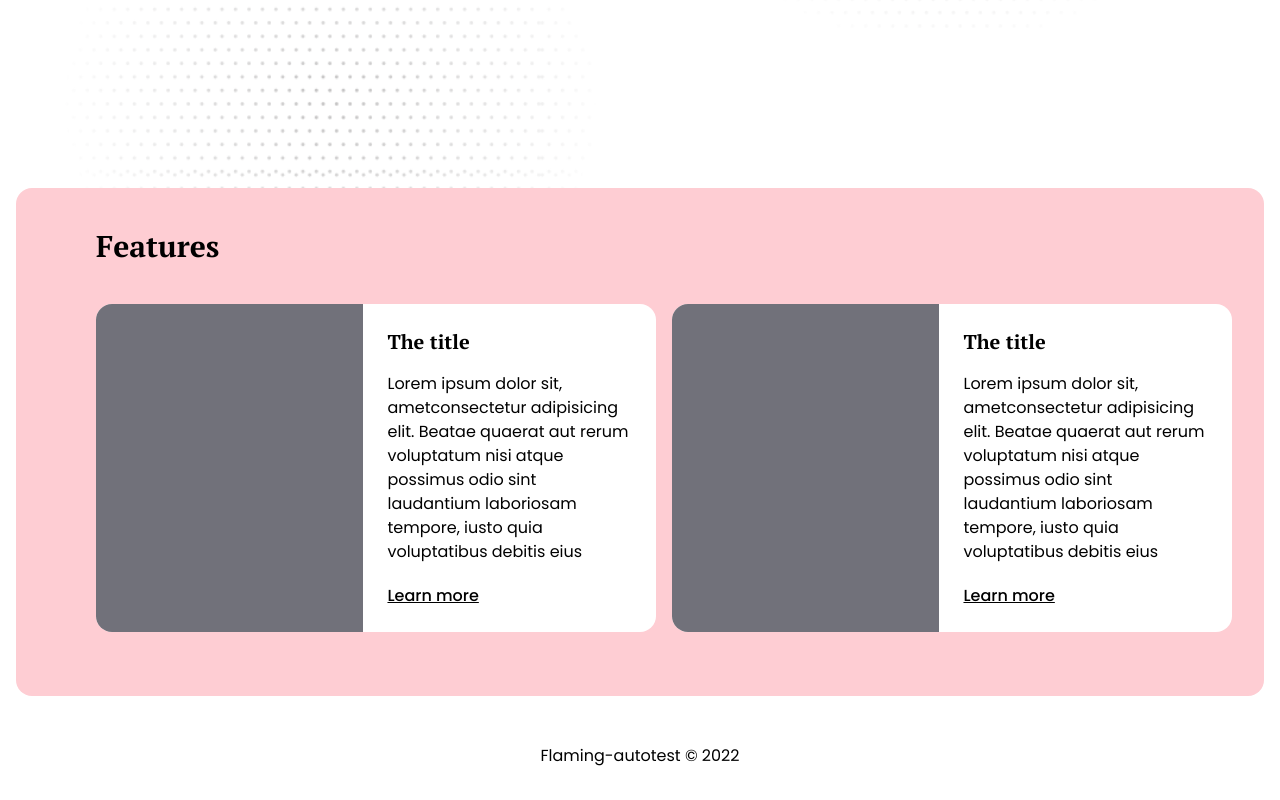
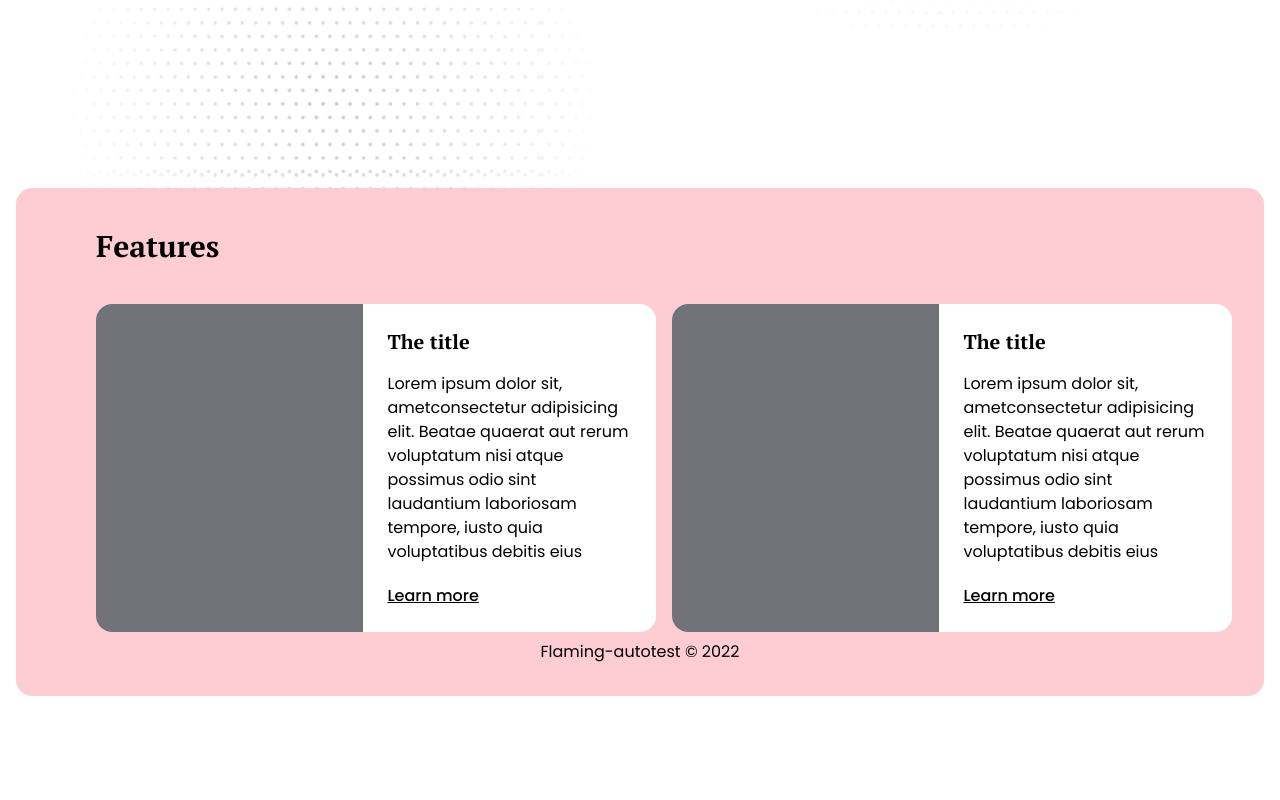
Before and after one commit to flamingautotest/front, a Next.js app: page / in a window 1280 px wide. Shown: the part 716-1516 px from the top of the page. After the commit the page ends 1492 px from the top, so only its background shows below. Built offline with nearby package versions, Linux system fonts and the light colour scheme.

Commit message:
fix: fix containers to fix them

```diff
--- a/components/Footer.js
+++ b/components/Footer.js
@@ -4,7 +4,7 @@ export default function Button(props) {
     } = props
 
     return (
-        <div className={['py-8 w-full mt-4 text-center', className].join(' ')}>
+        <div className={['py-8 w-full mt-4 text-center absolute bottom-0 left-0', className].join(' ')}>
             <span>Flaming-autotest © 2022</span>
         </div>
     )
--- a/pages/_app.js
+++ b/pages/_app.js
@@ -12,9 +12,11 @@ function Main({ Component, pageProps }) {
 					<meta name='description' content='Create automated integration tests based on swagger' />
 					<link rel='icon' href='/favicon.ico' />
 				</Head>
-				<Navbar />
-				<div className='max-w-screen-xl px-4 w-full mx-auto'>
-					<Component {...pageProps} />
+				<div className='min-h-screen h-full relative'>
+					<Navbar />
+					<div className='max-w-screen-xl px-4 w-full mx-auto h-full'>
+						<Component {...pageProps} />
+					</div>
 				</div>
 			</UserProvider>
 		</APIProvider>
--- a/pages/login.js
+++ b/pages/login.js
@@ -96,7 +96,7 @@ export default function Login() {
                     </a>
                 </Link>
             </form>
-            <Footer className={'bottom-0'} />
+            <Footer />
         </div>
     )
 }
--- a/pages/projects/[projectId]/index.js
+++ b/pages/projects/[projectId]/index.js
@@ -55,7 +55,8 @@ export default function ProjectDetail() {
                                 {'< Back'}
                             </a>
                         </Link>
-                        <h2 className='text-3xl  font-sans'>Test suites</h2>
+                        {/* TODO: make this dynamic */}
+                        <h2 className='text-3xl font-sans'>Project name</h2>
                     </div>
                 </div>
                 <div className="flex items-center w-full mb-8">
--- a/pages/projects/[projectId]/suite/[testId].js
+++ b/pages/projects/[projectId]/suite/[testId].js
@@ -47,7 +47,8 @@ export default function TestSuite() {
                                     {'< Back'}
                                 </a>
                             </Link>
-                            <h2 className='text-3xl  font-sans'>Test suites</h2>
+                            {/* TODO: make this dynamic */}
+                            <h2 className='text-3xl  font-sans'>{`Project name > Test suite name`}</h2>
                         </div>
                     </div>
                     {tests.map(test => (
--- a/partials/Landing.js
+++ b/partials/Landing.js
@@ -5,6 +5,7 @@ import DotPattern from '~/assets/dot_pattern.png'
 
 export default function Landing() {
     return (
+        <>
             <div className='w-full'>
                 {/* Header card */}
                 <div className='relative flex flex-row justify-around items-center bg-cyan rounded-2xl w-full mt-3 py-10'>
@@ -41,14 +42,15 @@ export default function Landing() {
                     <h1 className='text-3xl text-center'>Discover next generation automated testing unlike anything else.</h1>
                     <img className='hidden lg:block lg:absolute w-8/12 opacity-50' style={{ bottom:'-80%', right: '-20%',zIndex: '-4' }} src={DotPattern.src} />
                 </div>
-            <div className='relative bg-pink rounded-2xl w-full p-4 py-3 md:pl-12 md:py-6 xl:pl-20 xl:py-10 overflow-hidden'>
+                <div className='relative bg-pink rounded-2xl w-full p-4 py-3 mb-20 md:pl-12 md:py-6 xl:pl-20 xl:py-10 overflow-hidden'>
                     <h2 className='text-xl xl:text-3xl mb-6 md:mb-10'>Features</h2>
                     <div className='flex flex-col md:flex-row'>
                         <Card />
                         <Card />
                     </div>
                 </div>
-            <Footer />
             </div>
+            <Footer className={'-bottom-20'} />
+        </>
     )
 }
```
Lines whose indentation alone changed are shown as unchanged.
